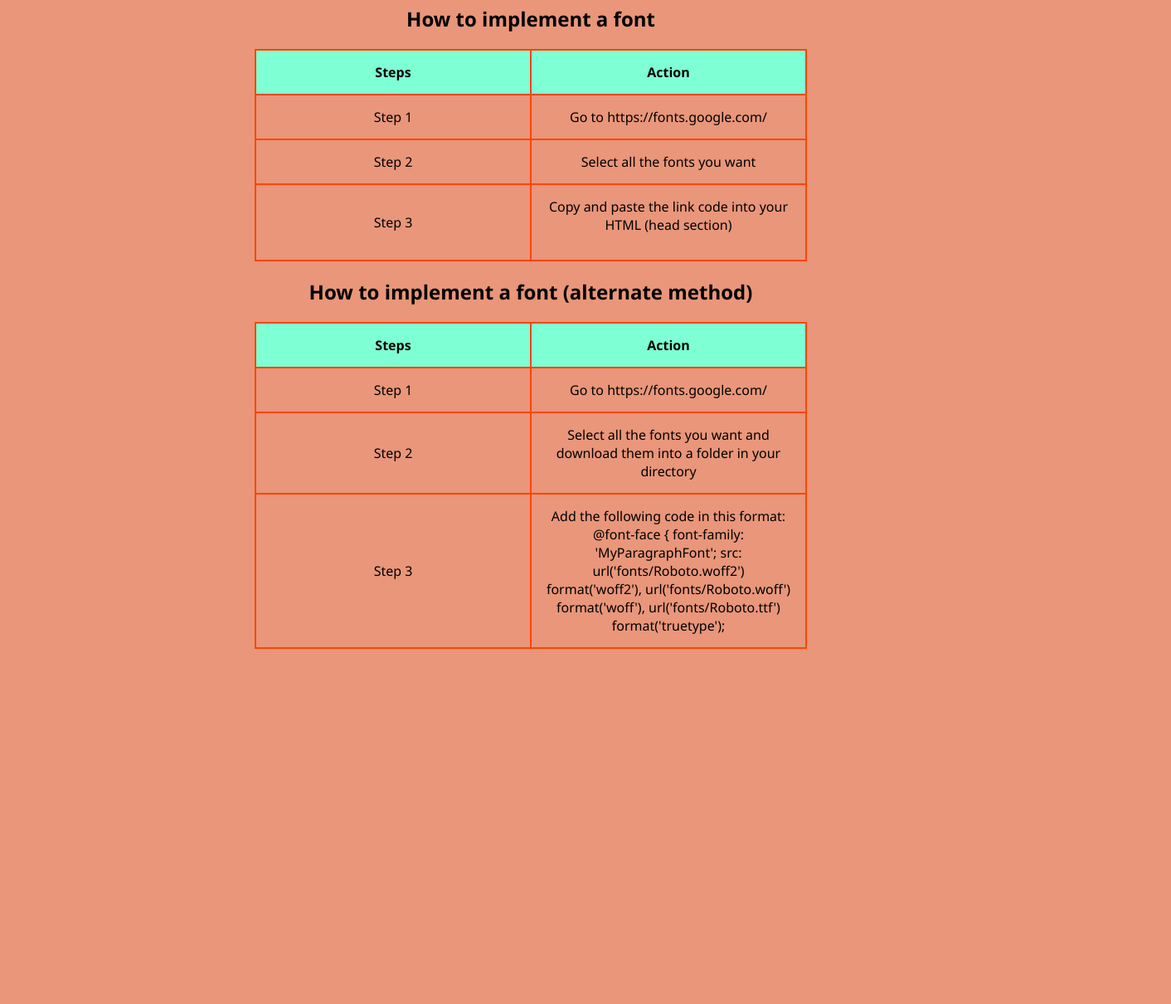
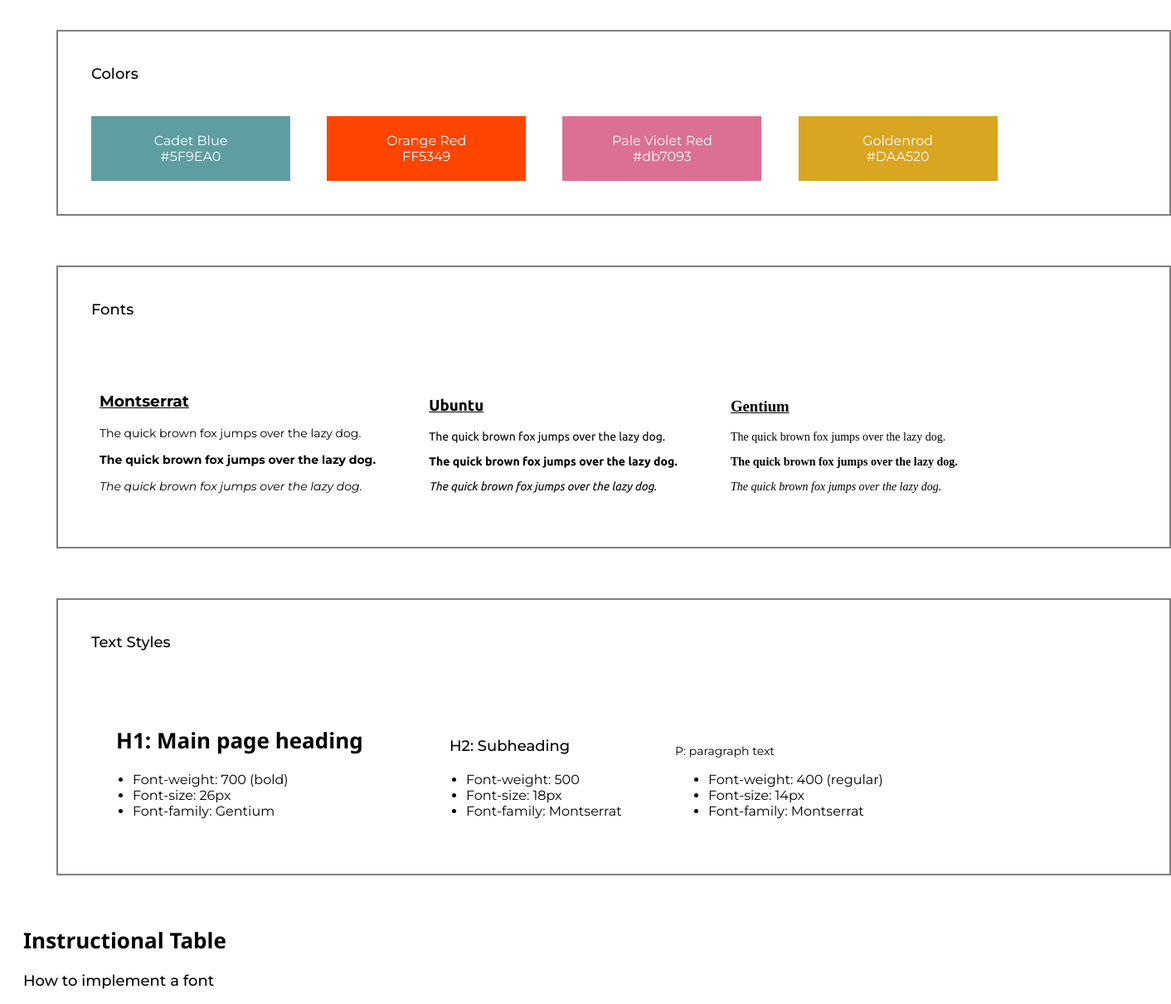
Before and after one commit to homedoctorpro/homedoctorpro.github.io, a plain HTML site: page index.html in a window 1280 px wide. Shown: the part 80-1290 px from the top of the page at 83% size, 1412 px wide, since content can reach past the window. Before the commit the page ends 870 px from the top, so only its background shows below. Drawn offline with Linux system fonts and the light colour scheme; a web font is replaced by a local one.

Commit message:
Add files via upload

```diff
--- a/index.html
+++ b/index.html
@@ -1,11 +1,91 @@
 <!DOCTYPE html>
 <html>
+
 <head>
-<link rel="stylesheet" href="styles.css">
+    <link rel="stylesheet" href="styles.css">
+    <link rel="preconnect" href="https://fonts.googleapis.com">
+    <link rel="preconnect" href="https://fonts.gstatic.com" crossorigin>
+    <link rel="preconnect" href="https://fonts.googleapis.com">
+    <link rel="preconnect" href="https://fonts.gstatic.com" crossorigin>
+    <link href="https://fonts.googleapis.com/css2?family=Gentium+Plus:ital,wght@0,400;0,700;1,400&family=Montserrat:ital,wght@0,300;0,400;0,500;0,700;1,400&family=Ubuntu:ital,wght@0,300;0,400;0,700;1,400&display=swap" rel="stylesheet">
 </head>
+
 <body>
 
-<h1>Instructional Table</h1>
+    <h1>HomeDoctor Style Guide</h1>
+    <div class="big">
+        <h2>Colors</h2>
+        <div class="color" id="color-1">
+            Cadet Blue <br> #5F9EA0
+        </div>
+        <div class="color" id="color-2">
+            Orange Red <br> FF5349
+        </div>
+        <div class="color" id="color-3">
+            Pale Violet Red <br> #db7093
+        </div>
+        <div class="color" id="color-4">
+            Goldenrod <br> #DAA520
+        </div>
+    </div>
+    <div class="big">
+        <h2>Fonts</h2>
+        <br>
+        <div class="textbox font-1">
+            <h3>Montserrat</h3>
+            <p>The quick brown fox jumps over the lazy dog.</p>
+            <p class="bold">The quick brown fox jumps over the lazy dog.</p>
+            <p class="italic">The quick brown fox jumps over the lazy dog.</p>
+        </div>
+        <div class="textbox font-2">
+            <h3>Ubuntu</h3>
+            <p>The quick brown fox jumps over the lazy dog.</p>
+            <p class="bold">The quick brown fox jumps over the lazy dog.</p>
+            <p class="italic">The quick brown fox jumps over the lazy dog.</p>
+        </div>
+        <div class="textbox font-3">
+            <h3>Gentium</h3>
+            <p>The quick brown fox jumps over the lazy dog.</p>
+            <p class="bold">The quick brown fox jumps over the lazy dog.</p>
+            <p class="italic">The quick brown fox jumps over the lazy dog.</p>
+        </div>
+    </div>
+
+    <div class="big">
+        <h2>Text Styles</h2>
+        <div class="textbox">
+            <br>
+            <h1>H1: Main page heading</h1>
+            <ul>
+                <li>Font-weight: 700 (bold)</li>
+                <li>Font-size: 26px</li>
+                <li>Font-family: Gentium </li>
+            </ul>
+        </div>
+
+        <div class="textbox">
+            <br>
+            <h2>H2: Subheading</h1>
+                <ul>
+                    <li>Font-weight: 500 </li>
+                    <li>Font-size: 18px</li>
+                    <li>Font-family: Montserrat </li>
+                </ul>
+        </div>
+        <div class="textbox">
+            <br>
+            <p>P: paragraph text<p>
+                <ul>
+                    <li>Font-weight: 400 (regular) </li>
+                    <li>Font-size: 14px</li>
+                    <li>Font-family: Montserrat </li>
+                </ul>
+        </div>
+    </div>
+
+
+
+    <h1>Instructional Table</h1>
 <h2>How to implement a font</h2>
 <table>
     <thead>
@@ -85,5 +165,7 @@
         </tr>
     </tbody>
 </table>
+
 </body>
+
 </html>
--- a/styles.css
+++ b/styles.css
@@ -1,10 +1,93 @@
 *{
-    font-family:'Segoe UI', Tahoma, Geneva, Verdana, sans-serif;
+    font-family:'Montserrat', Tahoma, Geneva, Verdana, sans-serif;
 }
 
 body {
-    background-color:darksalmon;
+}
+
+h1 {
+
+    margin: 20px;
+    font-weight: 700;
+    font-size: 26px;
+    font-family: 'Gentium Plus', 'Segoe UI', Tahoma, Geneva, Verdana, sans-serif;
+}
+
+h2 {
+    margin: 20px;
+    font-weight: 500;
+    font-size: 18px;
+    font-family: 'Montserrat', 'Segoe UI', Tahoma, Geneva, Verdana, sans-serif;
+}
+
+h3 {
+    text-decoration: underline;
+}
+
+p {
+    font-weight: 400;
+    font-size: 14px;
+    font-family: 'Montserrat', 'Segoe UI', Tahoma, Geneva, Verdana, sans-serif;
+}
+
+.big {
+    border: solid gray 2px;
+    padding: 20px;
+    margin: 60px;
+    width: 1300px;
+}
+
+.color {
+    width: 200px;
+    padding: 20px;
     text-align: center;
+    display: inline-block;
+    margin: 20px;
+}
+
+#color-1 {
+    background-color: cadetblue;
+    color: #fff;
+}
+
+#color-2 {
+    background-color: orangered;
+    color: #fff;
+}
+
+#color-3 {
+    background-color: palevioletred;
+    color: #fff;
+}
+
+#color-4 {
+    background-color: goldenrod;
+    color: #fff;
+}
+
+  .italic {
+    font-style: italic;
+  }
+
+  .bold {
+    font-weight: 700;
+  }
+
+.font-1 > * {
+    font-family: 'Montserrat';
+}
+
+.font-2 > * {
+    font-family: 'Ubuntu';
+}
+
+.font-3 > * {
+    font-family: 'Gentium Plus';
+}
+
+.textbox {
+    display: inline-block;
+    margin: 30px;
 }
 
 table {
```
